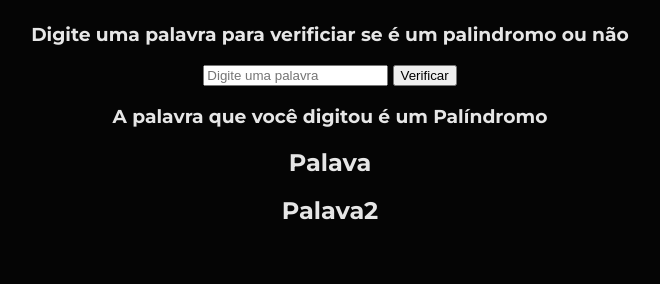
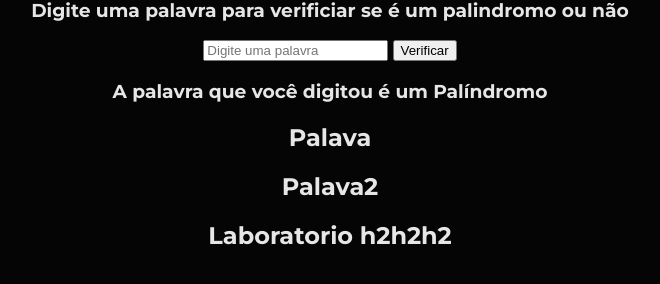
Before and after one commit to gfinetto/palindromo-estudos, a plain HTML site: page index.html in a window 1280 px wide. Shown: the part 316-600 px from the top of the page, without its empty margins (310-970 px from the left). Drawn offline with Linux system fonts and the light colour scheme.

Commit message:
Update index.html

```diff
--- a/index.html
+++ b/index.html
@@ -20,6 +20,7 @@
         <h3 class="resultado">A palavra que você digitou é um Palíndromo</h3>
         <h2 class="resultado__palavra__invertida">Palava</h2>
         <h2>Palava2</h2>
+        <h2>Laboratorio h2h2h2</h2>
     </div>
 
     <script src="script.js"></script>
```
